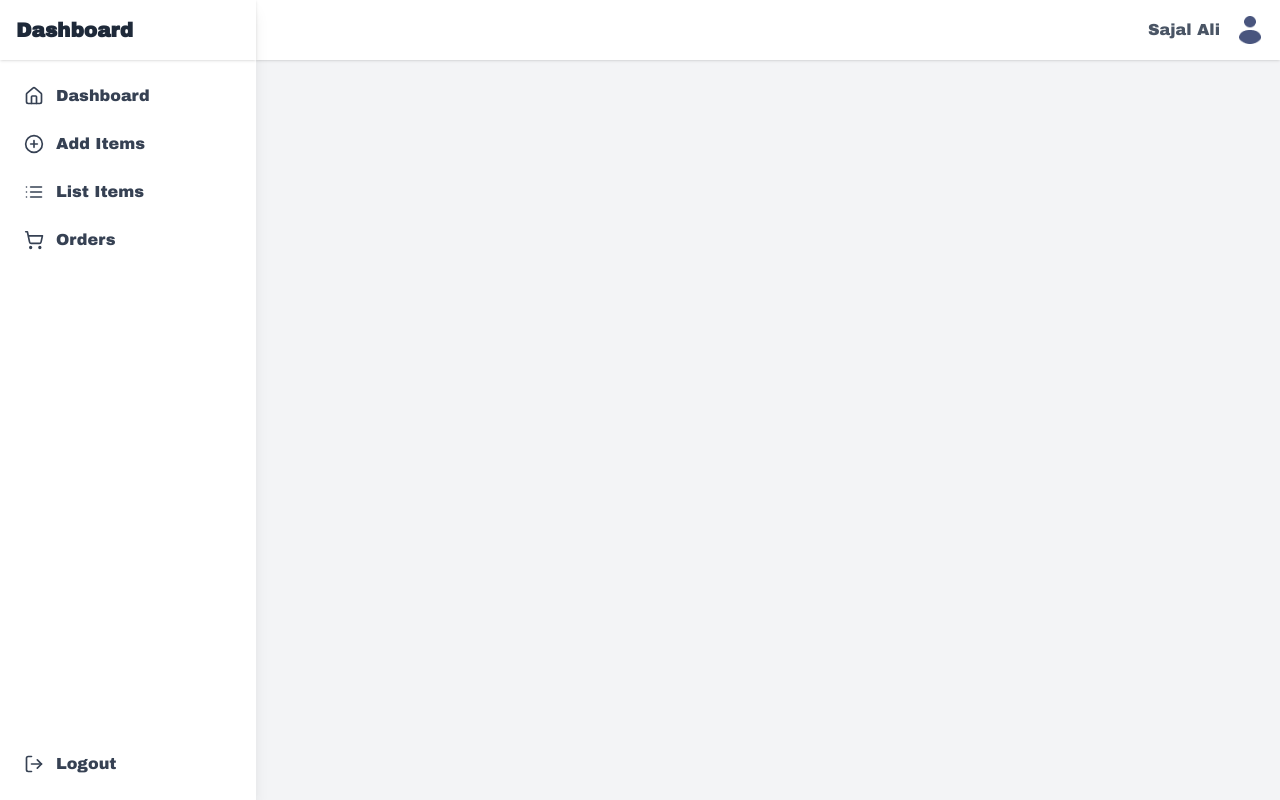
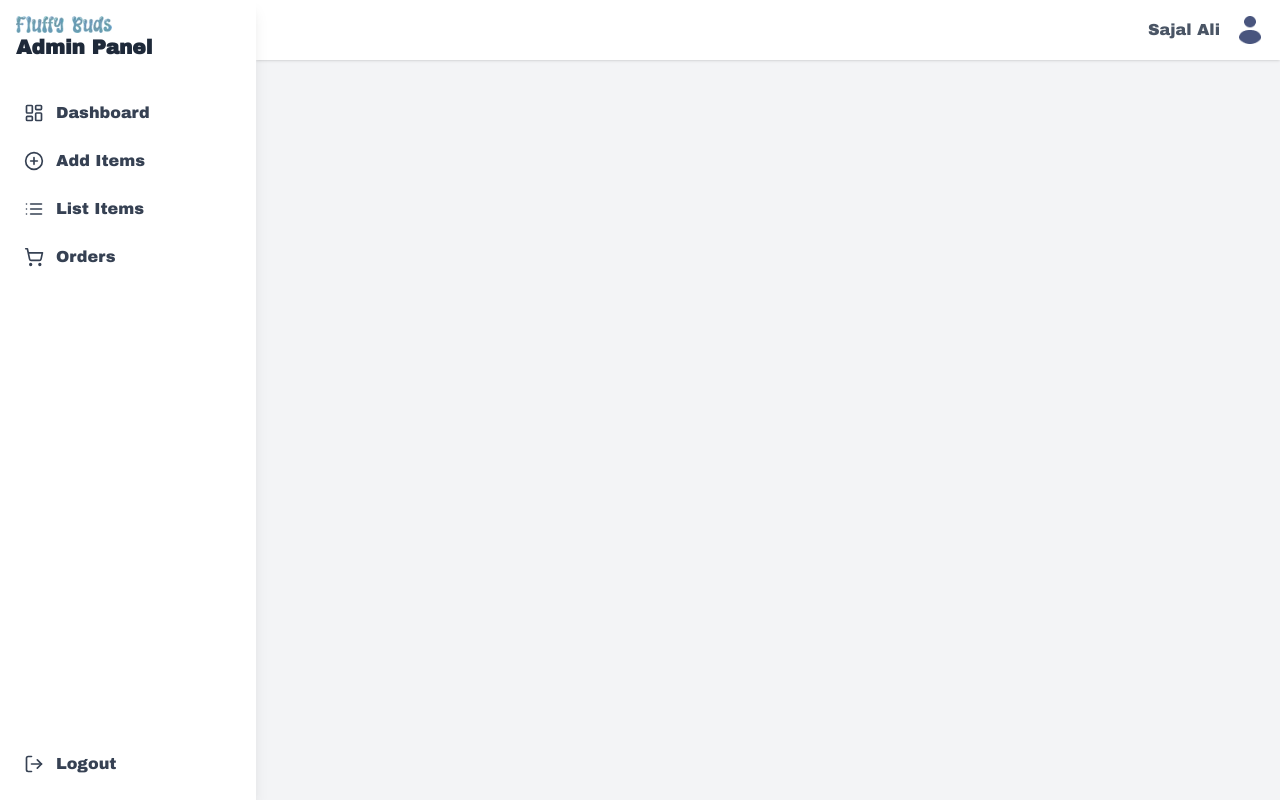
Before and after one commit to mdsajalali/fluffy-buds, a React (Vite) app: page /dashboard in a window 1280 px wide. Built offline with nearby package versions, Linux system fonts and the light colour scheme.

Commit message:
refactor: dashboard ui

```diff
--- a/src/pages/(dashboard)/Dashboard.tsx
+++ b/src/pages/(dashboard)/Dashboard.tsx
@@ -1,14 +1,7 @@
 import { useState } from "react";
-import {
-  Home,
-  PlusCircle,
-  List,
-  ShoppingCart,
-  LogOut,
-  X,
-  Menu,
-} from "lucide-react";
-import { Link, Outlet } from "react-router-dom";
+import { Outlet } from "react-router-dom";
+import DashboardHeader from "./DashboardHeader";
+import DashboardSidebar from "./DashboardSidebar";
 
 const Dashboard = () => {
   const [isSidebarOpen, setIsSidebarOpen] = useState(false);
@@ -20,67 +13,10 @@ const Dashboard = () => {
   return (
     <div className="flex h-screen bg-gray-100">
       {/* Sidebar */}
-      <div
-        className={`fixed inset-y-0 left-0 z-50 w-64 bg-white shadow-lg transform ${
-          isSidebarOpen ? "translate-x-0" : "-translate-x-full"
-        } md:translate-x-0 md:static md:w-64 transition-transform duration-300 ease-in-out flex flex-col`}
-      >
-        {/* Sidebar Header */}
-        <div className="flex items-center justify-between p-4 shadow">
-          <h2 className="text-xl font-bold text-gray-800">Dashboard</h2>
-          <button className="md:hidden" onClick={toggleSidebar}>
-            <X size={24} className="text-gray-600" />
-          </button>
-        </div>
-
-        {/* Sidebar Menu */}
-        <nav className="flex-1 p-4 flex flex-col justify-between">
-          <div>
-            <ul className="space-y-2">
-              <li>
-                <Link
-                  to="/dashboard"
-                  className="flex items-center p-2 text-gray-700 hover:bg-gray-200 rounded"
-                >
-                  <Home size={20} className="mr-3" />
-                  Dashboard
-                </Link>
-              </li>
-              <li>
-                <Link
-                  to="add-items"
-                  className="flex items-center p-2 text-gray-700 hover:bg-gray-200 rounded"
-                >
-                  <PlusCircle size={20} className="mr-3" />
-                  Add Items
-                </Link>
-              </li>
-              <li>
-                <Link
-                  to="list-items"
-                  className="flex items-center p-2 text-gray-700 hover:bg-gray-200 rounded"
-                >
-                  <List size={20} className="mr-3" />
-                  List Items
-                </Link>
-              </li>
-              <li>
-                <Link
-                  to="orders"
-                  className="flex items-center p-2 text-gray-700 hover:bg-gray-200 rounded"
-                >
-                  <ShoppingCart size={20} className="mr-3" />
-                  Orders
-                </Link>
-              </li>
-            </ul>
-          </div>
-          <div className="flex items-center p-2 cursor-pointer text-gray-700 hover:bg-gray-200 rounded">
-            <LogOut size={20} className="mr-3" />
-            Logout
-          </div>
-        </nav>
-      </div>
+      <DashboardSidebar
+        isSidebarOpen={isSidebarOpen}
+        toggleSidebar={toggleSidebar}
+      />
 
       {/* Overlay for mobile sidebar */}
       {isSidebarOpen && (
@@ -93,24 +29,10 @@ const Dashboard = () => {
       {/* Main Content */}
       <div className="flex-1 flex flex-col">
         {/* Header */}
-        <header className="bg-white shadow p-4 flex items-center justify-between">
-          <div className="flex items-center">
-            <button className="md:hidden mr-4" onClick={toggleSidebar}>
-              <Menu size={24} className="text-gray-600" />
-            </button>
-          </div>
-          <div className="flex items-center space-x-4">
-            <div className="text-gray-600">Sajal Ali</div>
-            <img
-              className="md:w-7 w-6 md:h-7 h-6 object-contain"
-              src="/profile_icon.png"
-              alt="Profile"
-            />
-          </div>
-        </header>
+        <DashboardHeader toggleSidebar={toggleSidebar} />
 
         {/* Content Area */}
-        <main className="flex-1 p-6 overflow-y-auto">
+        <main className="flex-1 p-4 md:p-6 overflow-y-auto">
           <Outlet />
         </main>
       </div>
--- /dev/null
+++ b/src/pages/(dashboard)/DashboardHeader.tsx
@@ -0,0 +1,27 @@
+import { Menu } from "lucide-react";
+
+type DashboardHeaderProps = {
+  toggleSidebar: () => void;
+};
+
+const DashboardHeader = ({ toggleSidebar } : DashboardHeaderProps) => {
+  return (
+    <header className="bg-white shadow p-4 flex items-center justify-between">
+      <div className="flex items-center">
+        <button className="md:hidden mr-4" onClick={toggleSidebar}>
+          <Menu size={24} className="text-gray-600" />
+        </button>
+      </div>
+      <div className="flex items-center space-x-4">
+        <div className="text-gray-600">Sajal Ali</div>
+        <img
+          className="md:w-7 w-6 md:h-7 h-6 object-contain"
+          src="/profile_icon.png"
+          alt="Profile"
+        />
+      </div>
+    </header>
+  );
+};
+
+export default DashboardHeader;
--- /dev/null
+++ b/src/pages/(dashboard)/DashboardSidebar.tsx
@@ -0,0 +1,87 @@
+import {
+  LayoutDashboard,
+  List,
+  LogOut,
+  PlusCircle,
+  ShoppingCart,
+  X,
+} from "lucide-react";
+import { Link } from "react-router-dom";
+
+const navItems = [
+  {
+    to: "/dashboard",
+    label: "Dashboard",
+    icon: <LayoutDashboard size={20} className="mr-3" />,
+  },
+  {
+    to: "add-items",
+    label: "Add Items",
+    icon: <PlusCircle size={20} className="mr-3" />,
+  },
+  {
+    to: "list-items",
+    label: "List Items",
+    icon: <List size={20} className="mr-3" />,
+  },
+  {
+    to: "orders",
+    label: "Orders",
+    icon: <ShoppingCart size={20} className="mr-3" />,
+  },
+];
+
+// type
+type DashboardSidebarProps = {
+  isSidebarOpen: boolean;
+  toggleSidebar: () => void;
+};
+
+const DashboardSidebar = ({
+  isSidebarOpen,
+  toggleSidebar,
+}: DashboardSidebarProps) => {
+  return (
+    <div
+      className={`fixed inset-y-0 left-0 z-50 w-64 bg-white shadow-lg transform ${
+        isSidebarOpen ? "translate-x-0" : "-translate-x-full"
+      } md:translate-x-0 md:static md:w-64 transition-transform duration-300 ease-in-out flex flex-col`}
+    >
+      {/* Sidebar Header */}
+      <div className="flex items-center justify-between p-4">
+        <Link to="/">
+          <img className="w-24" src="/logo.webp" alt="Logo" />
+          <h2 className="text-xl font-bold text-gray-800">Admin Panel</h2>
+        </Link>
+        <button className="md:hidden" onClick={toggleSidebar}>
+          <X size={24} className="text-gray-600" />
+        </button>
+      </div>
+
+      {/* Sidebar Menu */}
+      <nav className="flex-1 p-4 flex flex-col justify-between">
+        <div>
+          <ul className="space-y-2">
+            {navItems.map((item, index) => (
+              <li key={index}>
+                <Link
+                  to={item.to}
+                  className="flex items-center p-2 text-gray-700 hover:bg-gray-200 rounded"
+                >
+                  {item.icon}
+                  {item.label}
+                </Link>
+              </li>
+            ))}
+          </ul>
+        </div>
+        <div className="flex items-center p-2 cursor-pointer text-gray-700 hover:bg-gray-200 rounded">
+          <LogOut size={20} className="mr-3" />
+          Logout
+        </div>
+      </nav>
+    </div>
+  );
+};
+
+export default DashboardSidebar;
```
